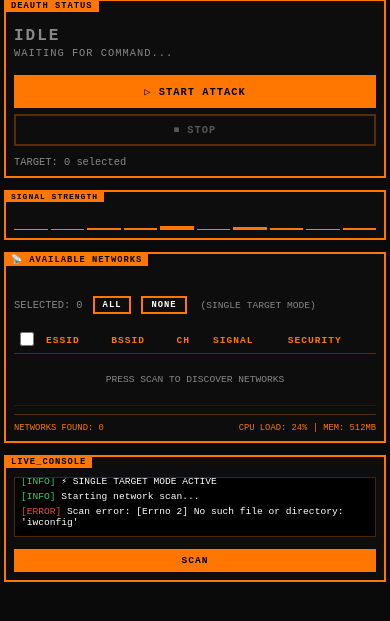
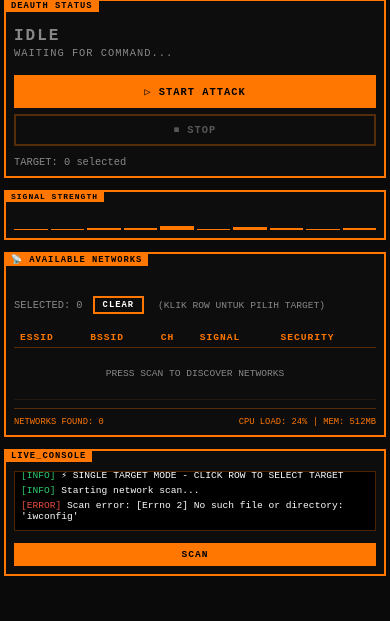
Before and after one commit to xforg3/xforg3, a Flask app: page / in a window 390 px wide. Shown: the part 167-788 px from the top of the page. Run offline with Flask 3, Linux system fonts and the light colour scheme; parts of the project's set-up code (start-up, migrations or seed data) failed here and were passed over.

Commit message:
ABBBBAAAAA

```diff
--- a/frequency/deauth/deauth-web/templates/index.html
+++ b/frequency/deauth/deauth-web/templates/index.html
@@ -411,16 +411,24 @@
             transition: color 0.3s, border 0.3s;
         }
 
-        tr.selected td {
+        /* Row clickable */
+        .clickable-row {
+            cursor: pointer;
+            transition: background 0.15s;
+        }
+        .clickable-row:hover {
+            background: var(--accent-orange-dim);
+        }
+        .clickable-row.selected {
             background: var(--accent-orange);
             color: #000;
             font-weight: bold;
         }
-        tr.selected td .sec-badge {
+        .clickable-row.selected td .sec-badge {
             border-color: #000;
             color: #000;
         }
-        tr td:first-child {
+        .clickable-row td:first-child {
             max-width: 120px;
             overflow: hidden;
             text-overflow: ellipsis;
@@ -450,17 +458,6 @@
             padding-top: 8px;
             margin-top: 8px;
             transition: color 0.3s, border 0.3s;
-        }
-
-        .checkbox-col {
-            width: 30px;
-            text-align: center;
-        }
-        input[type="checkbox"] {
-            accent-color: var(--accent-orange);
-            width: 16px;
-            height: 16px;
-            cursor: pointer;
         }
 
         /* Panel Live Console */
@@ -751,13 +748,6 @@
                 font-size: 0.55rem;
                 flex-wrap: wrap;
                 gap: 4px;
-            }
-            .checkbox-col {
-                width: 24px;
-            }
-            input[type="checkbox"] {
-                width: 14px;
-                height: 14px;
             }
             .panel-signal {
                 height: 60px;
@@ -928,16 +918,14 @@
                         <span style="font-size:0.65rem;color:var(--text-dim);transition:color 0.3s;">
                             SELECTED: <span id="selected-count">0</span>
                         </span>
-                        <button class="btn-action" style="padding:2px 8px;font-size:0.55rem;" onclick="selectAll()">ALL</button>
-                        <button class="btn-action" style="padding:2px 8px;font-size:0.55rem;" onclick="deselectAll()">NONE</button>
-                        <span style="font-size:0.6rem;color:var(--text-dim);margin-left:4px;">(SINGLE TARGET MODE)</span>
+                        <button class="btn-action" style="padding:2px 8px;font-size:0.55rem;" onclick="clearSelection()">CLEAR</button>
+                        <span style="font-size:0.6rem;color:var(--text-dim);margin-left:4px;">(KLIK ROW UNTUK PILIH TARGET)</span>
                     </div>
 
                     <div class="networks-table-container" id="table-container">
                         <table>
                             <thead>
                                 <tr>
-                                    <th class="checkbox-col"><input type="checkbox" id="select-all" onchange="toggleAllCheckboxes()"></th>
                                     <th>ESSID</th>
                                     <th>BSSID</th>
                                     <th>CH</th>
@@ -946,7 +934,7 @@
                                 </tr>
                             </thead>
                             <tbody id="network-body">
-                                <tr><td colspan="6" style="text-align:center;color:var(--text-dim);padding:20px 0;transition:color 0.3s;">PRESS SCAN TO DISCOVER NETWORKS</td></tr>
+                                <tr><td colspan="5" style="text-align:center;color:var(--text-dim);padding:20px 0;transition:color 0.3s;">PRESS SCAN TO DISCOVER NETWORKS</td></tr>
                             </tbody>
                         </table>
                     </div>
@@ -1038,7 +1026,7 @@
     // ============================================================
     let networks = [];
     let isDeauthRunning = false;
-    let selectedTargets = [];
+    let selectedTarget = null;  // Single target mode
     let consoleLines = [];
     let attackLogs = [];
     let deauthStartTime = null;
@@ -1217,7 +1205,7 @@
     function renderTable(networks) {
         const tbody = document.getElementById('network-body');
         if (!networks || networks.length === 0) {
-            tbody.innerHTML = '<tr><td colspan="6" style="text-align:center;color:var(--text-dim);padding:20px 0;">NO NETWORKS FOUND</td></tr>';
+            tbody.innerHTML = '<tr><td colspan="5" style="text-align:center;color:var(--text-dim);padding:20px 0;">NO NETWORKS FOUND</td></tr>';
             return;
         }
 
@@ -1230,10 +1218,12 @@
                 else if (net.power < -80) sigClass = 'sig-red';
             }
             const security = net.security || 'WPA2/PSK';
-            const checked = selectedTargets.some(t => t.bssid === net.bssid) ? 'checked' : '';
-            const selectedClass = checked ? 'selected' : '';
-            html += `<tr class="${selectedClass}">
-                <td class="checkbox-col"><input type="checkbox" class="target-checkbox" data-bssid="${net.bssid}" data-channel="${net.channel}" data-essid="${net.essid}" ${checked} onchange="updateSelection()"></td>
+            const isSelected = selectedTarget && selectedTarget.bssid === net.bssid;
+            const selectedClass = isSelected ? 'selected' : '';
+
+            // Data attributes untuk target
+            const dataAttrs = `data-bssid="${net.bssid}" data-channel="${net.channel}" data-essid="${net.essid}"`;
+            html += `<tr class="clickable-row ${selectedClass}" ${dataAttrs} onclick="selectTarget(this)">
                 <td title="${net.essid}">${net.essid}</td>
                 <td>${net.bssid}</td>
                 <td>${net.channel}</td>
@@ -1242,7 +1232,7 @@
             </tr>`;
         });
         tbody.innerHTML = html;
-        updateSelection();
+        updateSelectionUI();
     }
 
     function updateSignalChart() {
@@ -1266,75 +1256,60 @@
     }
 
     // ============================================================
-    // SELECTION (Single Target Mode)
-    // ============================================================
-    function toggleAllCheckboxes() {
-        const checked = document.getElementById('select-all').checked;
-        document.querySelectorAll('.target-checkbox').forEach(cb => cb.checked = false);
-        // Only select first one if checked
-        if (checked) {
-            const first = document.querySelector('.target-checkbox');
-            if (first) first.checked = true;
-        }
-        updateSelection();
-    }
-
-    function selectAll() {
-        document.querySelectorAll('.target-checkbox').forEach(cb => cb.checked = false);
-        const first = document.querySelector('.target-checkbox');
-        if (first) first.checked = true;
-        document.getElementById('select-all').checked = true;
-        updateSelection();
-    }
-
-    function deselectAll() {
-        document.querySelectorAll('.target-checkbox').forEach(cb => cb.checked = false);
-        document.getElementById('select-all').checked = false;
-        updateSelection();
-    }
-
-    function updateSelection() {
-        const checkboxes = document.querySelectorAll('.target-checkbox:checked');
-        const count = checkboxes.length;
-
-        // Single target mode: only keep the first selected
-        if (count > 1) {
-            // Uncheck all except the first
-            const first = checkboxes[0];
-            document.querySelectorAll('.target-checkbox').forEach(cb => {
-                if (cb !== first) cb.checked = false;
-            });
-            // Re-get checkboxes
-            const newCheckboxes = document.querySelectorAll('.target-checkbox:checked');
-            selectedTargets = Array.from(newCheckboxes).map(cb => ({
-                bssid: cb.dataset.bssid,
-                channel: cb.dataset.channel,
-                essid: cb.dataset.essid || 'Unknown'
-            }));
-        } else {
-            selectedTargets = Array.from(checkboxes).map(cb => ({
-                bssid: cb.dataset.bssid,
-                channel: cb.dataset.channel,
-                essid: cb.dataset.essid || 'Unknown'
-            }));
-        }
-
-        document.getElementById('selected-count').textContent = selectedTargets.length;
-        document.getElementById('deauth-target-count').textContent = selectedTargets.length;
-
-        // Update row highlighting
-        document.querySelectorAll('#network-body tr').forEach(row => {
-            const cb = row.querySelector('.target-checkbox');
-            if (cb && cb.checked) {
-                row.classList.add('selected');
-            } else {
-                row.classList.remove('selected');
+    // SELECTION (Single Target - Click Row)
+    // ============================================================
+    function selectTarget(row) {
+        // Jangan pilih target jika sedang attack berjalan
+        if (isDeauthRunning) {
+            addConsoleLine('Cannot change target while attack is running!', 'warn');
+            return;
+        }
+
+        const bssid = row.dataset.bssid;
+        const channel = row.dataset.channel;
+        const essid = row.dataset.essid || 'Unknown';
+
+        // Jika klik row yang sama, deselect
+        if (selectedTarget && selectedTarget.bssid === bssid) {
+            clearSelection();
+            return;
+        }
+
+        // Pilih target baru
+        selectedTarget = {
+            bssid: bssid,
+            channel: channel,
+            essid: essid
+        };
+
+        // Update UI
+        document.querySelectorAll('.clickable-row').forEach(r => {
+            r.classList.remove('selected');
+            if (r.dataset.bssid === bssid) {
+                r.classList.add('selected');
             }
         });
 
-        // Update target info
-        if (selectedTargets.length === 1) {
-            const t = selectedTargets[0];
+        updateSelectionUI();
+        addConsoleLine(`Target selected: ${essid} (${bssid})`, 'success');
+    }
+
+    function clearSelection() {
+        selectedTarget = null;
+        document.querySelectorAll('.clickable-row').forEach(r => {
+            r.classList.remove('selected');
+        });
+        updateSelectionUI();
+        addConsoleLine('Target cleared', 'info');
+    }
+
+    function updateSelectionUI() {
+        const count = selectedTarget ? 1 : 0;
+        document.getElementById('selected-count').textContent = count;
+        document.getElementById('deauth-target-count').textContent = count;
+
+        if (selectedTarget) {
+            const t = selectedTarget;
             document.getElementById('target-info').style.display = 'block';
             document.getElementById('target-bssid').textContent = t.bssid;
             document.getElementById('target-channel').textContent = t.channel;
@@ -1344,8 +1319,7 @@
             document.getElementById('deauth-command-text').textContent = `TARGET: ${t.essid} (${t.bssid})`;
         } else {
             document.getElementById('target-info').style.display = 'none';
-            document.getElementById('deauth-command-text').textContent = selectedTargets.length > 0 ?
-                `${selectedTargets.length} TARGET(S) SELECTED` : 'WAITING FOR COMMAND...';
+            document.getElementById('deauth-command-text').textContent = 'WAITING FOR COMMAND...';
         }
     }
 
@@ -1361,18 +1335,13 @@
     }
 
     function startDeauth() {
-        const targets = selectedTargets;
-        if (targets.length === 0) {
-            addConsoleLine('No target selected for deauth!', 'warn');
-            alert('Select 1 target from the table!');
+        if (!selectedTarget) {
+            addConsoleLine('No target selected! Click a row to select target.', 'warn');
+            alert('Click a network row to select target first!');
             return;
         }
 
-        if (targets.length > 1) {
-            addConsoleLine('Multiple targets selected! Only first target will be used.', 'warn');
-        }
-
-        const target = targets[0];
+        const target = selectedTarget;
         deauthTarget = target;
 
         const btn = document.getElementById('btnStartDeauth');
@@ -1462,11 +1431,9 @@
         document.getElementById('status-text').textContent = 'STATUS: READY';
         document.getElementById('target-status').textContent = 'READY';
         document.getElementById('target-status').style.color = 'var(--text-main)';
-        if (selectedTargets.length === 1) {
-            const t = selectedTargets[0];
+        if (selectedTarget) {
+            const t = selectedTarget;
             document.getElementById('deauth-command-text').textContent = `TARGET: ${t.essid} (${t.bssid})`;
-        } else if (selectedTargets.length > 0) {
-            document.getElementById('deauth-command-text').textContent = `${selectedTargets.length} TARGET(S) SELECTED`;
         }
     }
 
@@ -1494,7 +1461,7 @@
         renderLogs();
         addConsoleLine('SYSTEM INITIALIZED. NODE_01 ONLINE.', 'success');
         addConsoleLine('SCANNING FREQUENCIES 2.4GHz / 5GHz...', 'info');
-        addConsoleLine('⚡ SINGLE TARGET MODE ACTIVE', 'info');
+        addConsoleLine('⚡ SINGLE TARGET MODE - CLICK ROW TO SELECT TARGET', 'info');
         document.getElementById('status-text').textContent = 'STATUS: READY';
         setTimeout(scanNetworks, 1500);
     });
@@ -1509,13 +1476,9 @@
             e.preventDefault();
             toggleDeauth();
         }
-        if (e.key === 'a' && e.ctrlKey) {
+        if (e.key === 'c' && e.ctrlKey) {
             e.preventDefault();
-            selectAll();
-        }
-        if (e.key === 'u' && e.ctrlKey) {
-            e.preventDefault();
-            deselectAll();
+            clearSelection();
         }
         if (e.key === 'l' && e.ctrlKey) {
             e.preventDefault();
```
